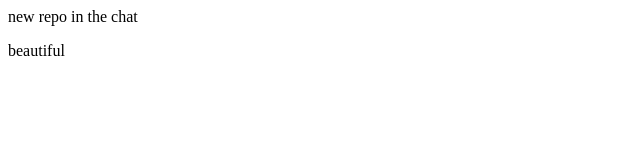
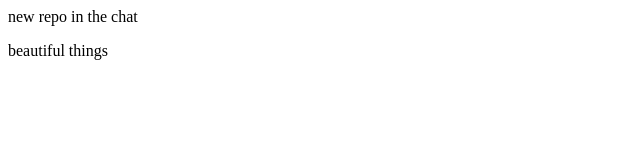
Before and after one commit to Siddhanttade/LocalRepo, a plain HTML site: page index.html in a window 1280 px wide. Shown: the full height of the page, 0-640 px from the left. Drawn offline with Linux system fonts and the light colour scheme.

Commit message:
new feature added

```diff
--- a/index.html
+++ b/index.html
@@ -1,2 +1,2 @@
 <p>new repo in the chat </p>
-<p>beautiful</p>
+<p>beautiful things</p>
```
